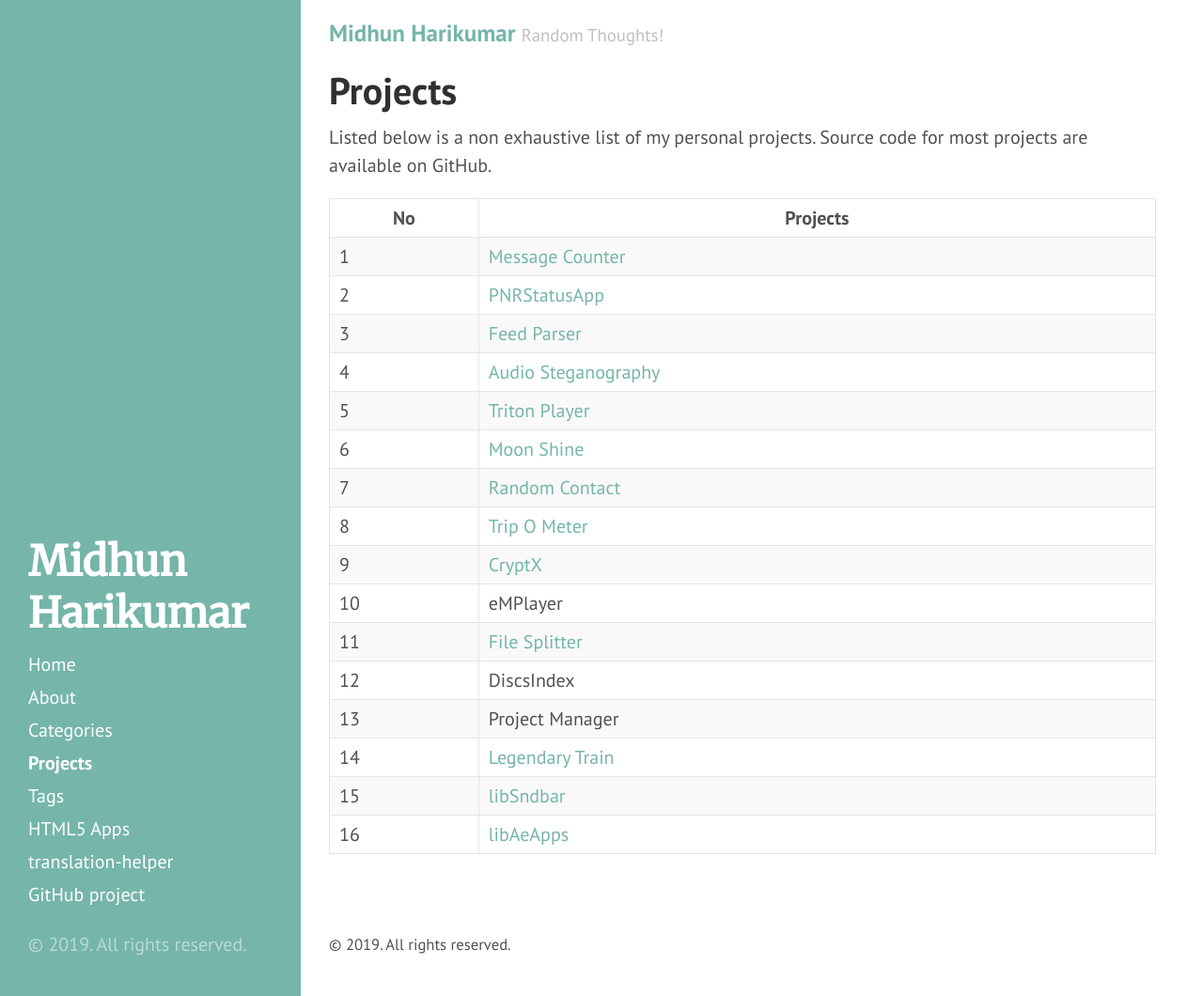
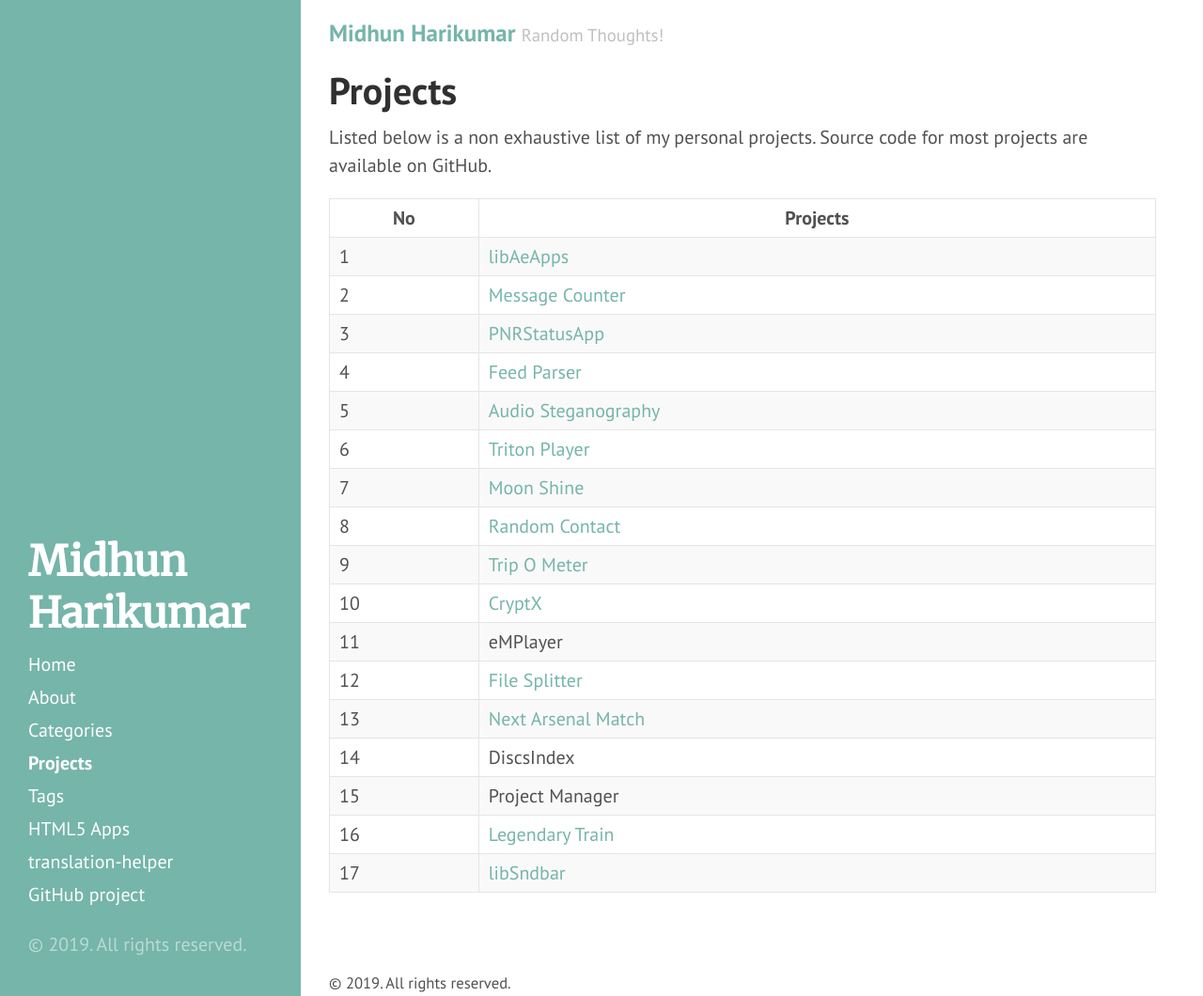
Before and after one commit to midhunhk/midhunhk.github.io, a Jekyll site: the page built from projects.md, in a window 1280 px wide and 1060 px high. Shown: the whole window at 94% size. Built offline with Jekyll 4.4.1, drawn with Linux system fonts in a browser that asks for light colours.

Commit message:
Update projects.md

```diff
--- a/projects.md
+++ b/projects.md
@@ -6,19 +6,20 @@
 
 | No| Projects  |
 |--|---|
-| 1 | [Message Counter](https://github.com/midhunhk/message-counter)  |
-| 2 | [PNRStatusApp](https://github.com/midhunhk/pnrstatusapp)  |
-| 3 | [Feed Parser](https://github.com/midhunhk/feed-parser)  |
-| 4 | [Audio Steganography](https://github.com/midhunhk/steganos)  |
-| 5 | [Triton Player](https://github.com/midhunhk/triton-player)  |
-| 6 | [Moon Shine](https://github.com/midhunhk/moon-shine)  |
-| 7 | [Random Contact](https://github.com/midhunhk/random-contact)  |
-| 8 | [Trip O Meter](https://github.com/midhunhk/trip-o-meter)  |
-| 9 | [CryptX](https://github.com/midhunhk/cryptx-v5)  |
-| 10 | eMPlayer |
-| 11 | [File Splitter](https://github.com/midhunhk/next-arsenal-match)  |
-| 12 | DiscsIndex  |
-| 13 | Project Manager  |
-| 14 | [Legendary Train](https://github.com/midhunhk/legendary-train) |
-| 15 | [libSndbar](https://github.com/midhunhk/lib-sndbar)|
-| 16 | [libAeApps](https://github.com/midhunhk/ae-apps-library) |
+| 1 | [libAeApps](https://github.com/midhunhk/ae-apps-library) |
+| 2 | [Message Counter](https://github.com/midhunhk/message-counter)  |
+| 3 | [PNRStatusApp](https://github.com/midhunhk/pnr-status-app)  |
+| 4 | [Feed Parser](https://github.com/midhunhk/feed-parser)  |
+| 5 | [Audio Steganography](https://github.com/midhunhk/steganos)  |
+| 6 | [Triton Player](https://github.com/midhunhk/triton-player)  |
+| 7 | [Moon Shine](https://github.com/midhunhk/moon-shine)  |
+| 8 | [Random Contact](https://github.com/midhunhk/random-contact)  |
+| 9 | [Trip O Meter](https://github.com/midhunhk/trip-o-meter)  |
+| 10 | [CryptX](https://github.com/midhunhk/cryptx-v5)  |
+| 11 | eMPlayer |
+| 12 | [File Splitter](https://github.com/midhunhk/file-splitter) |
+| 13 | [Next Arsenal Match](https://github.com/midhunhk/next-arsenal-match)  |
+| 14 | DiscsIndex  |
+| 15 | Project Manager  |
+| 16 | [Legendary Train](https://github.com/midhunhk/legendary-train) |
+| 17 | [libSndbar](https://github.com/midhunhk/lib-sndbar)|
```
